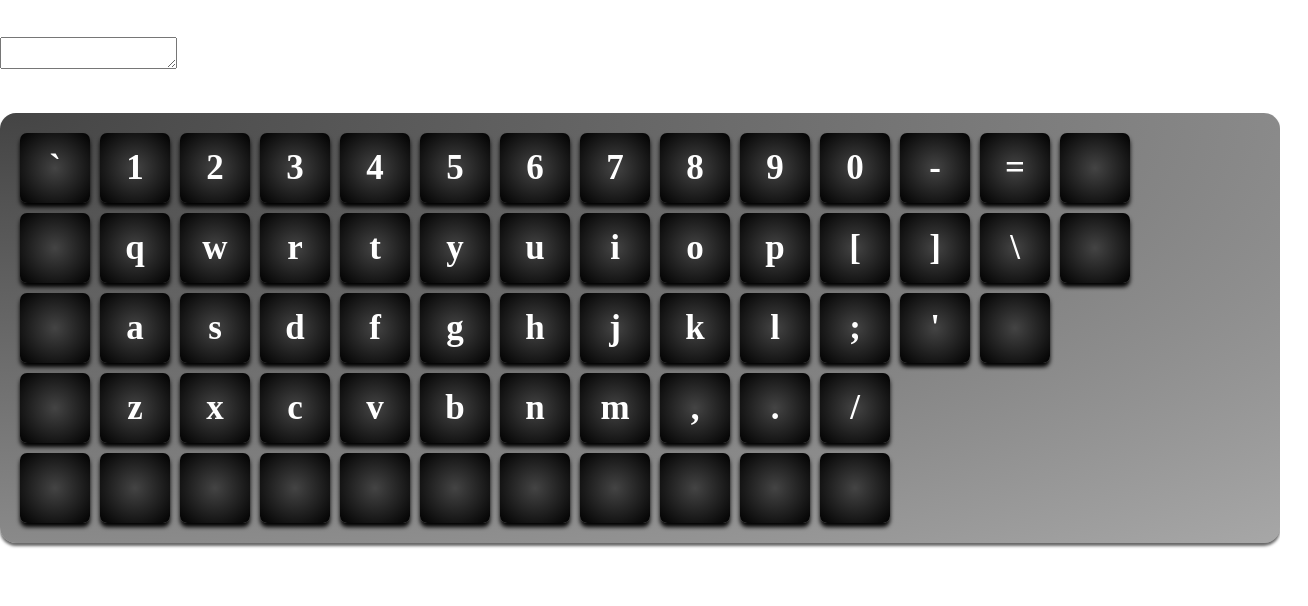
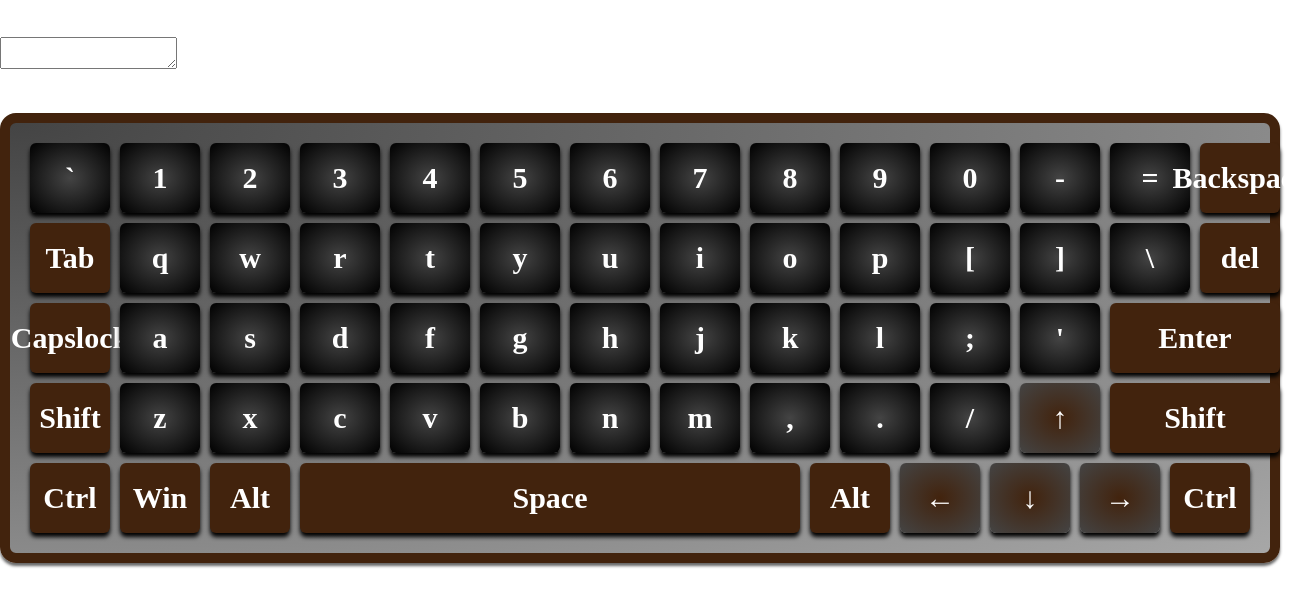
Before and after one commit to lakdav/virtual-keyboard, a website: page src/index.html in a window 1280 px wide. Shown: the part 40-646 px from the top of the page, 1308 px wide, since content can reach past the window. Drawn offline with Linux system fonts and the light colour scheme.

Commit message:
feat: create keyboard layout

```diff
--- a/src/css/style.css
+++ b/src/css/style.css
@@ -5,7 +5,7 @@
 }
 :root {
   --bg-keyboard: #888888;
-  --bg-btn-meta: #222222;
+  --bg-btn-meta: rgb(66, 35, 13);
   --bg-btn: #444444;
 }
 html {
@@ -37,6 +37,7 @@ body {
   padding: 2rem 2rem;
   display: flex;
   flex-direction: column;
+  border: 10px solid var(--bg-btn-meta);
   gap: 1rem;
   box-shadow: 0 3px 3px rgba(0, 0, 0, 0.6);
   border-radius: 1em;
@@ -51,11 +52,13 @@ body {
   gap: 1rem;
 }
 .keyboard__btn {
+  --bg: radial-gradient(at center, var(--bg-btn), black);
+  --active: radial-gradient(at center, var(--bg-btn), var(--bg-btn));
   color: #fff;
-  background: radial-gradient(at center, var(--bg-btn), black);
-  font-size: 3.5rem;
-  min-width: 7rem;
-  min-height: 7rem;
+  background: var(--bg);
+  font-size: 3rem;
+  min-width: 8rem;
+  height: 7rem;
   display: flex;
   align-items: center;
   justify-content: center;
@@ -65,13 +68,109 @@ body {
   cursor: pointer;
   transition: box-shadow 0.1s, background-color 0.1s;
   user-select: none;
+  position: relative;
 }
 .keyboard__btn:hover {
-  background-color: rgba(0, 128, 0, 0.4);
   box-shadow: 0 0 2px 3px #fff;
 }
 .keyboard__btn:active {
   box-shadow: 0 0 1px #fff, 0 -0 0 black;
-  background-color: rgba(0, 128, 0, 0.8);
-  background: radial-gradient(at center, var(--bg-btn), var(--bg-btn));
+  background: var(--active);
 }
+.keyboard__btn--backspace,
+.keyboard__btn--tab,
+.keyboard__btn--del,
+.keyboard__btn--capslock,
+.keyboard__btn--shiftleft,
+.keyboard__btn--enter,
+.keyboard__btn--shiftright,
+.keyboard__btn--space,
+.keyboard__btn--controlleft,
+.keyboard__btn--controlright,
+.keyboard__btn--window,
+.keyboard__btn--altleft,
+.keyboard__btn--altright {
+  --bg: var(--bg-btn-meta);
+  --active: rgba(66, 35, 13, 0.6);
+  background: var(--bg-btn-meta);
+}
+.keyboard__btn--arrowup,
+.keyboard__btn--arrowdown,
+.keyboard__btn--arrowleft,
+.keyboard__btn--arrowright {
+  --bg: radial-gradient(at center, var(--bg-btn-meta), var(--bg-btn));
+  --active: radial-gradient(at center, rgba(66, 35, 13, 0.6), var(--bg-btn));
+}
+.keyboard__btn--backspace {
+  flex: 12;
+}
+.keyboard__btn::after {
+  position: absolute;
+}
+.keyboard__btn--backspace::after {
+  content: 'Backspace';
+}
+.keyboard__btn--tab {
+  flex: 6;
+}
+.keyboard__btn--tab::after {
+  content: 'Tab';
+}
+.keyboard__btn--del {
+  flex: 6;
+}
+.keyboard__btn--del::after {
+  content: 'del';
+}
+.keyboard__btn--capslock,
+.keyboard__btn--shiftleft {
+  flex: 12;
+}
+.keyboard__btn--capslock::after {
+  content: 'Capslock';
+}
+.keyboard__btn--capslock.active::before {
+  background-color: green;
+}
+.keyboard__btn--enter,
+.keyboard__btn--shiftright {
+  min-width: 17rem;
+}
+.keyboard__btn--enter::after {
+  content: 'Enter';
+}
+
+.keyboard__btn--shiftleft::after,
+.keyboard__btn--shiftright::after {
+  content: 'Shift';
+}
+.keyboard__btn--space {
+  flex: 1;
+}
+.keyboard__btn--space::after {
+  content: 'Space';
+}
+
+.keyboard__btn--controlleft::after,
+.keyboard__btn--controlright::after {
+  content: 'Ctrl';
+}
+.keyboard__btn--altleft::after,
+.keyboard__btn--altright::after {
+  content: 'Alt';
+}
+.keyboard__btn--window::after {
+  content: 'Win';
+}
+.keyboard__btn--arrowleft::after {
+  content: '←';
+}
+.keyboard__btn--arrowup::after {
+  content: '↑';
+}
+.keyboard__btn--arrowdown::after {
+  content: '↓';
+}
+.keyboard__btn--arrowright::after {
+  content: '→';
+}
--- a/src/js/index.js
+++ b/src/js/index.js
@@ -72,18 +72,18 @@ const altLeft = { code: 'AltLeft' };
 const altRight = { code: 'AltRight' };
 const space = { code: 'Space' };
 const restOfButtons = [
-  'next',
   arraowUp,
   shiftRight,
+  'next',
   controlLeft,
   win,
   altLeft,
   space,
   altRight,
-  controlRight,
   arraowLeft,
   arraowDown,
   arraowRight,
+  controlRight,
 ];
 const keys = {
   en: [
@@ -170,7 +170,7 @@ class Keyboard {
       button.textContent = val;
     } else {
       val = item?.code;
-      button.classList.add(`keyboard__btn--${val}`);
+      button.classList.add(`keyboard__btn--${val.toLowerCase()}`);
     }
     return button;
   }
```
